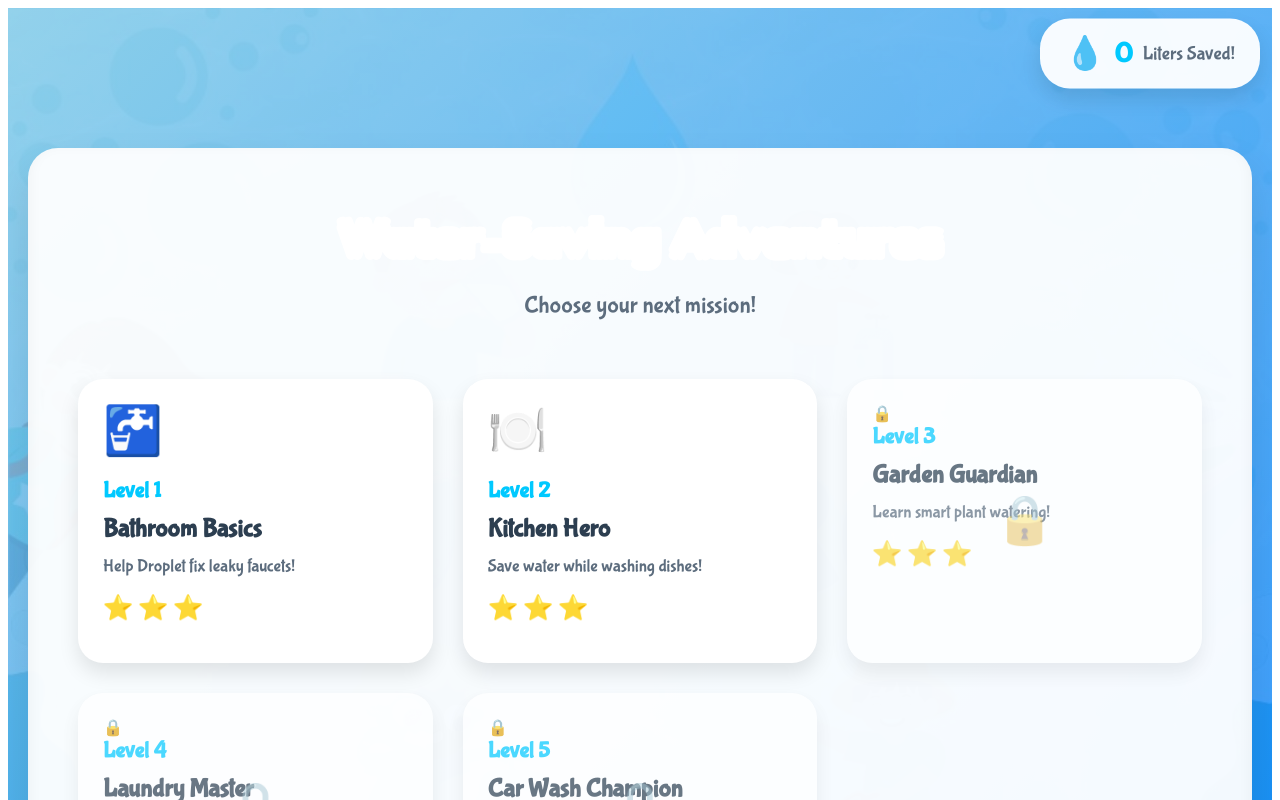
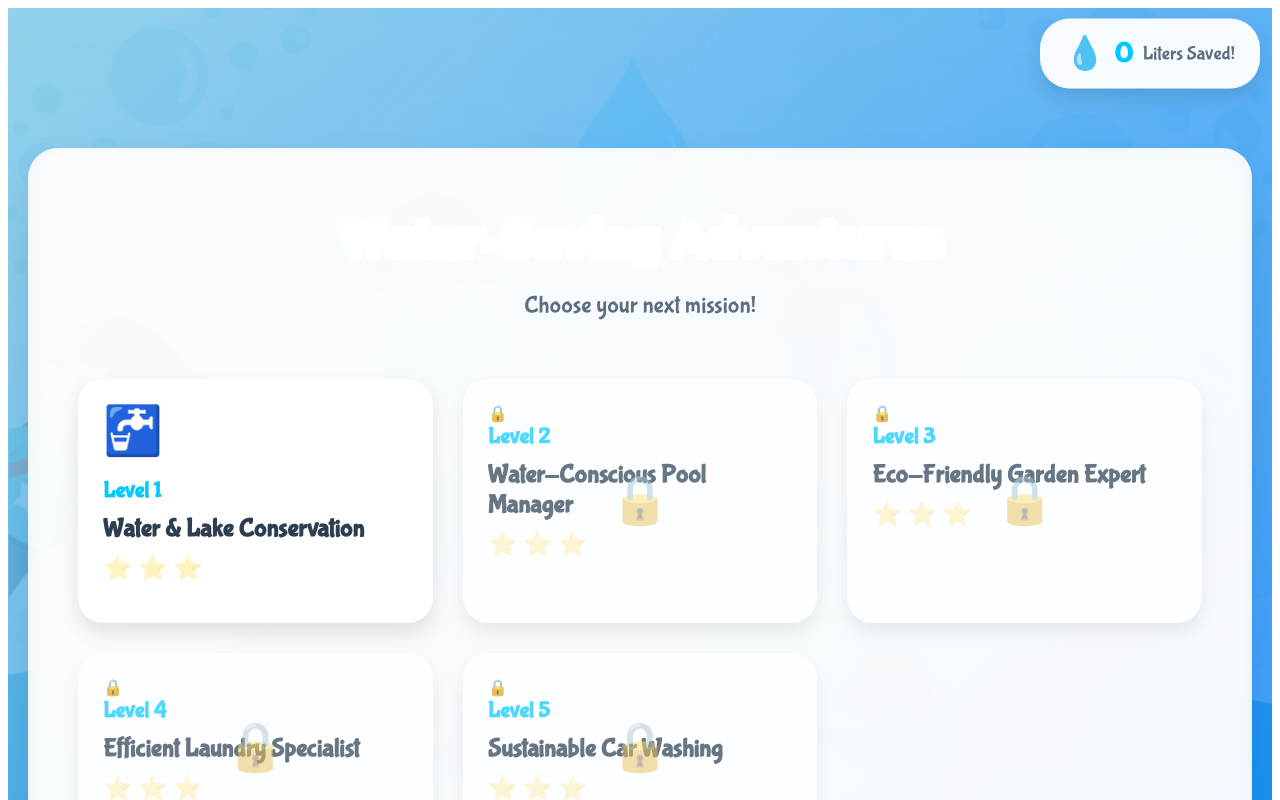
Before and after one commit to Youssefzrr/aqua-heroes, a React (Create React App) app in the folder frontend/: page /level-select in a window 1280 px wide. Shown: the top 800 px of the page. Built offline with nearby package versions, Linux system fonts and the light colour scheme.

Commit message:
Initial commit

```diff
--- a/frontend/src/components/LevelSelect.tsx
+++ b/frontend/src/components/LevelSelect.tsx
@@ -7,89 +7,78 @@ interface Level {
   stars: number;
   locked: boolean;
   title: string;
-  description: string;
   waterSaved: number;
 }
 
 const levels: Level[] = [
   {
     id: 1,
-    stars: 3,
+    stars: 0,
     locked: false,
-    title: "Bathroom Basics",
-    description: "Help Droplet fix leaky faucets!",
+    title: " Water & Lake Conservation",
     waterSaved: 0
   },
   {
     id: 2,
-    stars: 3,
-    locked: false,
-    title: "Kitchen Hero",
-    description: "Save water while washing dishes!",
+    stars: 0,
+    locked: true,
+    title: "Water-Conscious Pool Manager",
     waterSaved: 0
   },
   {
     id: 3,
-    stars: 3,
+    stars: 0,
     locked: true,
-    title: "Garden Guardian",
-    description: "Learn smart plant watering!",
+    title: "Eco-Friendly Garden Expert",
     waterSaved: 0
   },
   {
     id: 4,
-    stars: 2,
+    stars: 0,
     locked: true,
-    title: "Laundry Master",
-    description: "Become a washing wizard!",
+    title: "Efficient Laundry Specialist",
     waterSaved: 0
   },
   {
     id: 5,
-    stars: 1,
+    stars: 0,
     locked: true,
-    title: "Car Wash Champion",
-    description: "Clean cars, save water!",
+    title: "Sustainable Car Washing",
     waterSaved: 0
   },
   {
     id: 6,
-    stars: 3,
+    stars: 0,
     locked: true,
-    title: "Pool Party Pro",
-    description: "Pool maintenance made fun!",
+    title: "Water-Conscious Pool Manager 2",
     waterSaved: 0
   },
   {
     id: 7,
-    stars: 2,
+    stars: 0,
     locked: true,
-    title: "Rain Ranger",
-    description: "Collect rainwater for plants!",
+    title: "Rainwater Harvesting Pro",
     waterSaved: 0
   },
   {
     id: 8,
     stars: 0,
     locked: true,
-    title: "Water Detective",
-    description: "Find hidden water waste!",
+    title: "Water Conservation Detective",
     waterSaved: 0
   },
   {
     id: 9,
     stars: 0,
     locked: true,
-    title: "Eco Explorer",
-    description: "Discover water-saving secrets!",
+    title: "Environmental Water Explorer",
     waterSaved: 0
   },
   {
     id: 10,
     stars: 0,
     locked: true,
-    title: "Super Saver",
-    description: "Become the ultimate water hero!",
+    title: "Ultimate Water Champion",
     waterSaved: 0
   }
 ];
@@ -176,7 +165,7 @@ const LevelSelect: React.FC = () => {
                   )}
                   <div className="level-number">Level {level.id}</div>
                   <div className="level-title">{level.title}</div>
-                  <div className="level-description">{level.description}</div>
+
                   {renderStars(level)}
                   {!level.locked && level.waterSaved > 0 && (
                     <div className="water-saved-badge">
```
